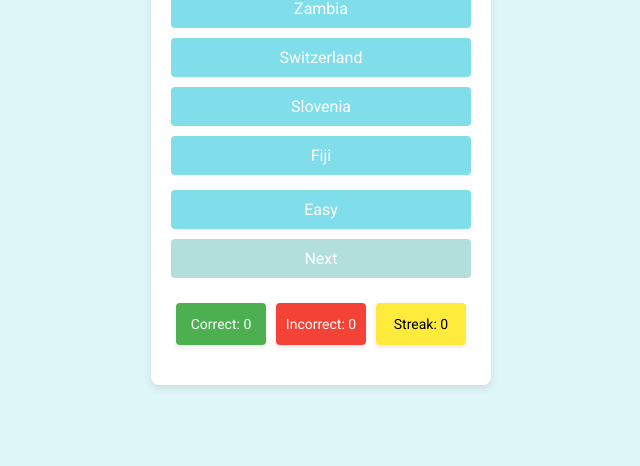
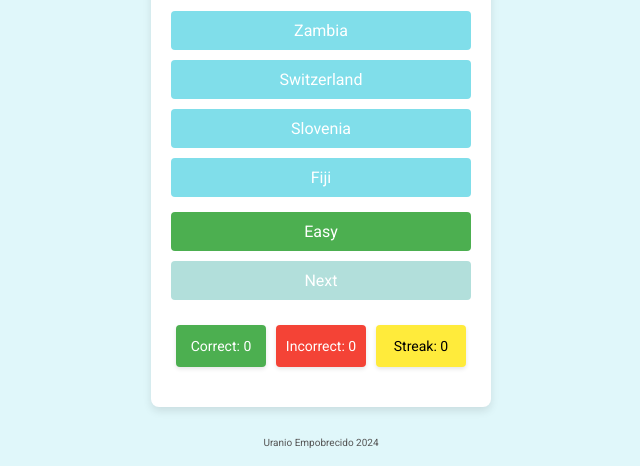
Before and after one commit to uranioEmpobrecido/FLAG-Quiz, a plain HTML site: page index.html in a window 1280 px wide. Shown: the part 334-800 px from the top of the page, without its empty margins (319-959 px from the left). Drawn offline with Linux system fonts and the light colour scheme.

Commit message:
Minor changes

```diff
--- a/index.html
+++ b/index.html
@@ -3,16 +3,17 @@
 <head>
     <meta charset="UTF-8">
     <meta name="viewport" content="width=device-width, initial-scale=1.0">
-    <title>Flag Quiz</title>
+    <title>Guess the Flag!</title>
     <link rel="stylesheet" href="style.css">
     <link href="https://fonts.googleapis.com/css2?family=Roboto:wght@400;500;700&display=swap" rel="stylesheet">
 </head>
 <body>
     <div class="quiz-container">
+        <h1>Guess the Flag!</h1>
         <div id="flag-display"></div>
         <div id="options-container"></div>
         <div class="button-container">
-            <button id="difficulty-button">Easy</button>
+            <button id="difficulty-button" class="easy">Easy</button>
             <button id="next-button">Next</button>
         </div>
         <div class="counters">
@@ -27,6 +28,9 @@
             </div>
         </div>
     </div>
+    <footer>
+        <p>Uranio Empobrecido 2024</p>
+    </footer>
     <script src="script.js"></script>
 </body>
 </html>
--- a/style.css
+++ b/style.css
@@ -1,6 +1,7 @@
 body {
     font-family: 'Roboto', sans-serif;
     display: flex;
+    flex-direction: column;
     justify-content: center;
     align-items: center;
     height: 100vh;
@@ -12,9 +13,16 @@ body {
     text-align: center;
     background: white;
     padding: 40px 20px;
-    border-radius: 8px;
+    border-radius: 8px; /* Esquinas redondeadas */
     box-shadow: 0 4px 8px rgba(0, 0, 0, 0.1);
     width: 300px;
+    margin-top: 20px; /* Espacio hasta arriba */
+}
+
+h1 {
+    font-size: 30px; /* Tamaño del título */
+    color: #333; /* Color del título */
+    margin-bottom: 20px;
 }
 
 #flag-display {
@@ -122,3 +130,13 @@ button.show-correct {
     margin: 5px 0;
     font-weight: normal; /* Asegura que la fuente no esté en negrita */
 }
+
+footer {
+    margin-top: 20px;
+    text-align: center;
+}
+
+footer p {
+    font-size: 10px; /* Tamaño de la fuente del pie de página */
+    color: #555; /* Color de la fuente del pie de página */
+}
```
